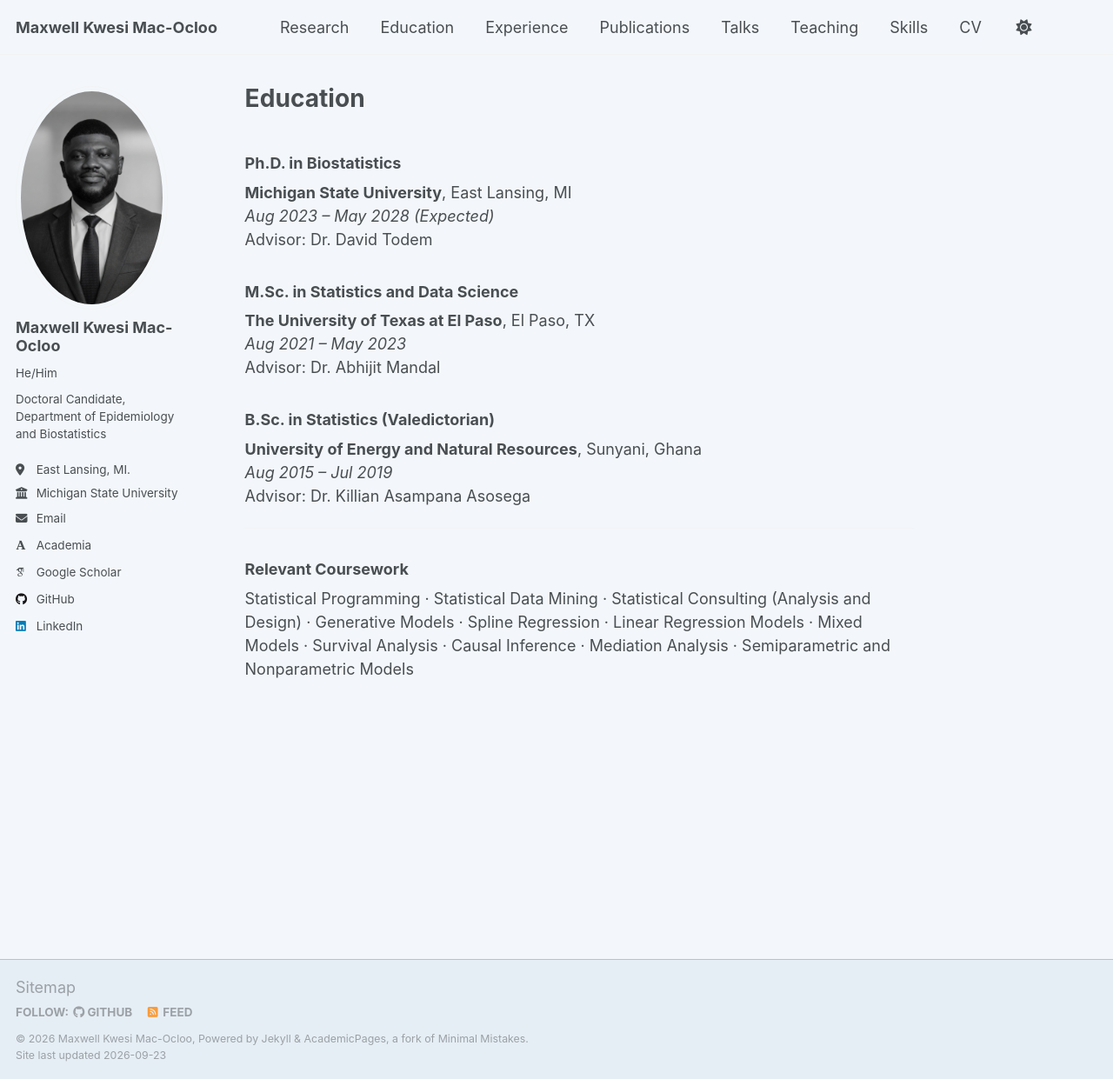
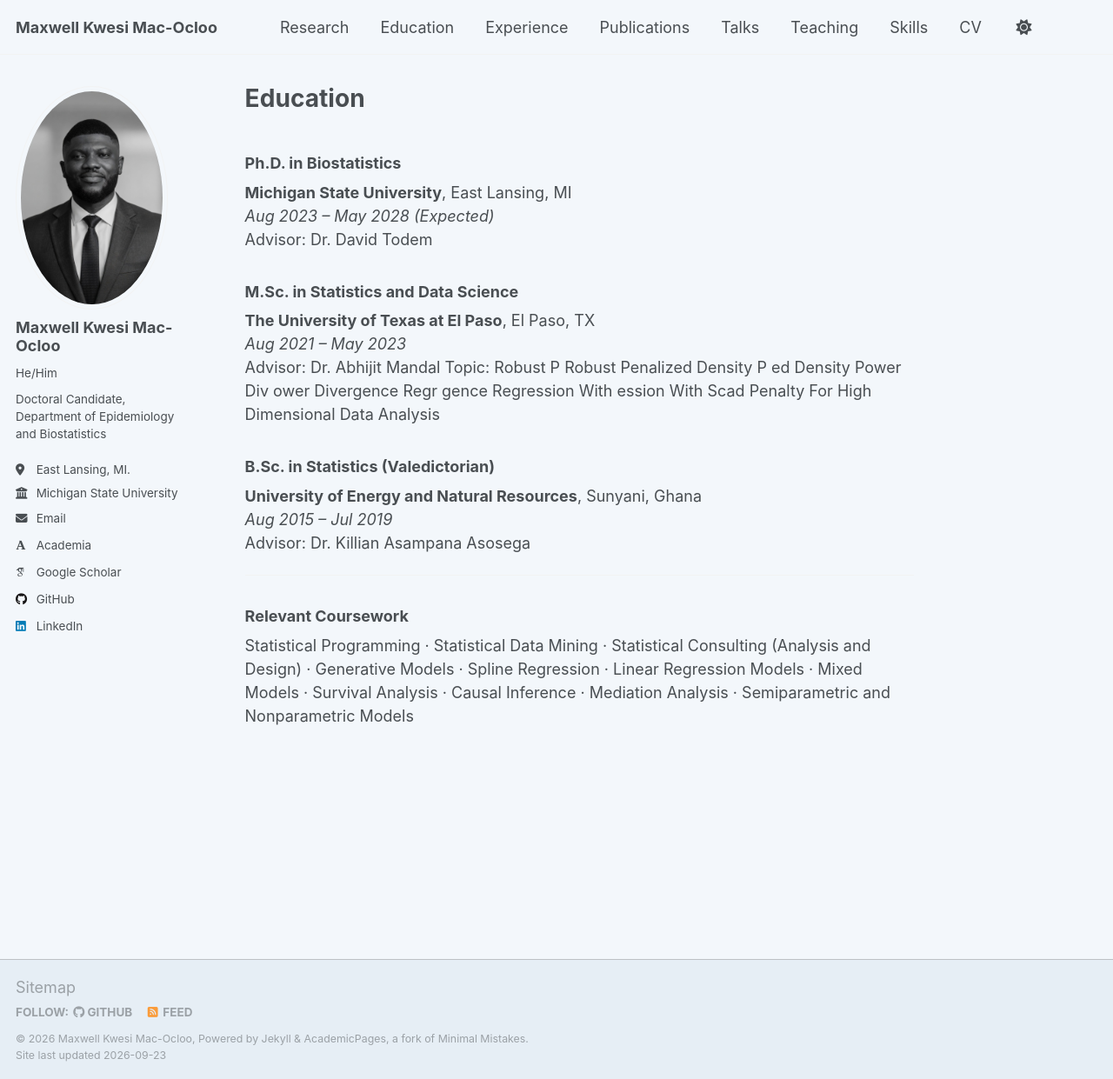
Before and after one commit to MaxwellMacocloo/maxwellmacocloo.github.io, a Jekyll site: the page built from _pages/education.md, in a window 1280 px wide and 1241 px high. Shown: the whole window at 87% size. Built offline with Jekyll 4.4.1, drawn with Linux system fonts in a browser that asks for light colours; some web fonts are replaced.

Commit message:
Fix education details in education.md
Corrected formatting and content errors in education section.

```diff
--- a/_pages/education.md
+++ b/_pages/education.md
@@ -14,6 +14,9 @@ Advisor: Dr. David Todem
 **The University of Texas at El Paso**, El Paso, TX
 *Aug 2021 – May 2023*
 Advisor: Dr. Abhijit Mandal
+Topic: Robust P Robust Penalized Density P ed Density Power Div ower Divergence Regr gence Regression With ession With
+Scad Penalty For High Dimensional Data Analysis
+
 
 ### B.Sc. in Statistics (Valedictorian)
 **University of Energy and Natural Resources**, Sunyani, Ghana
```
